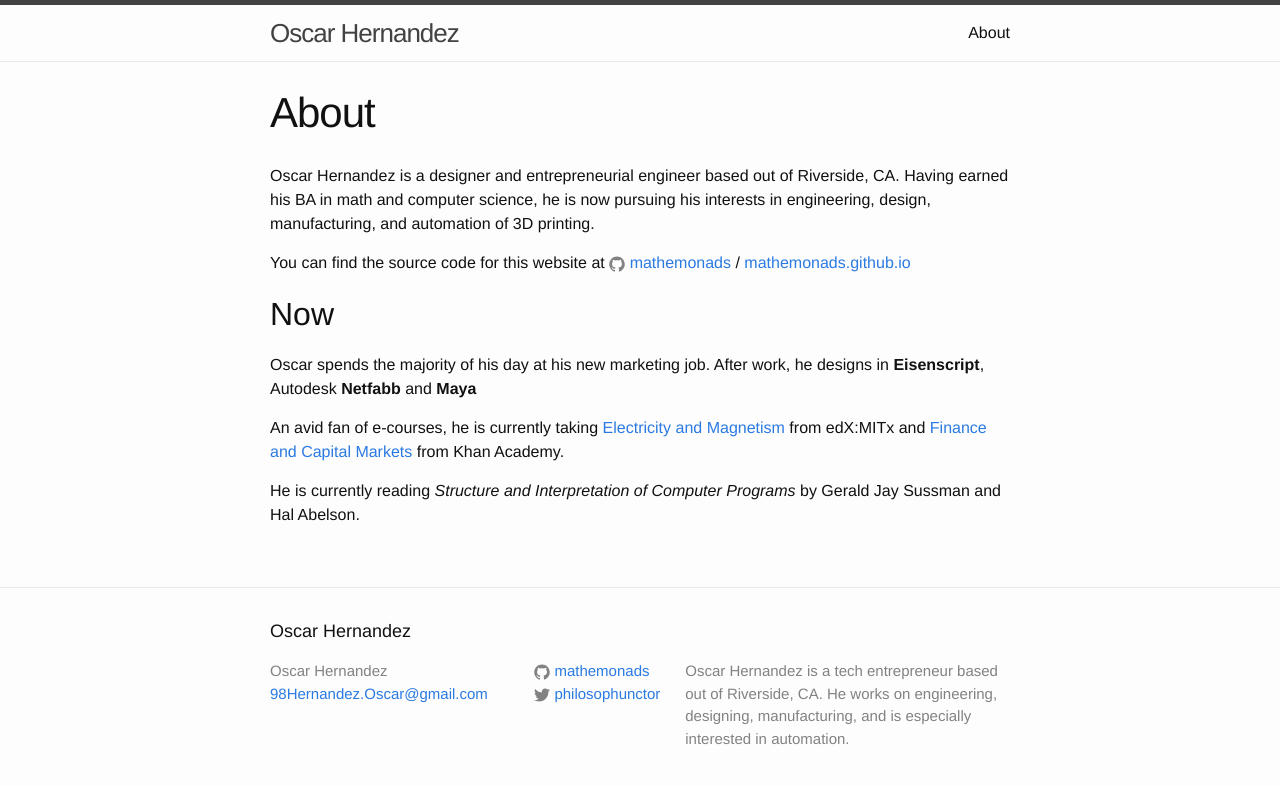
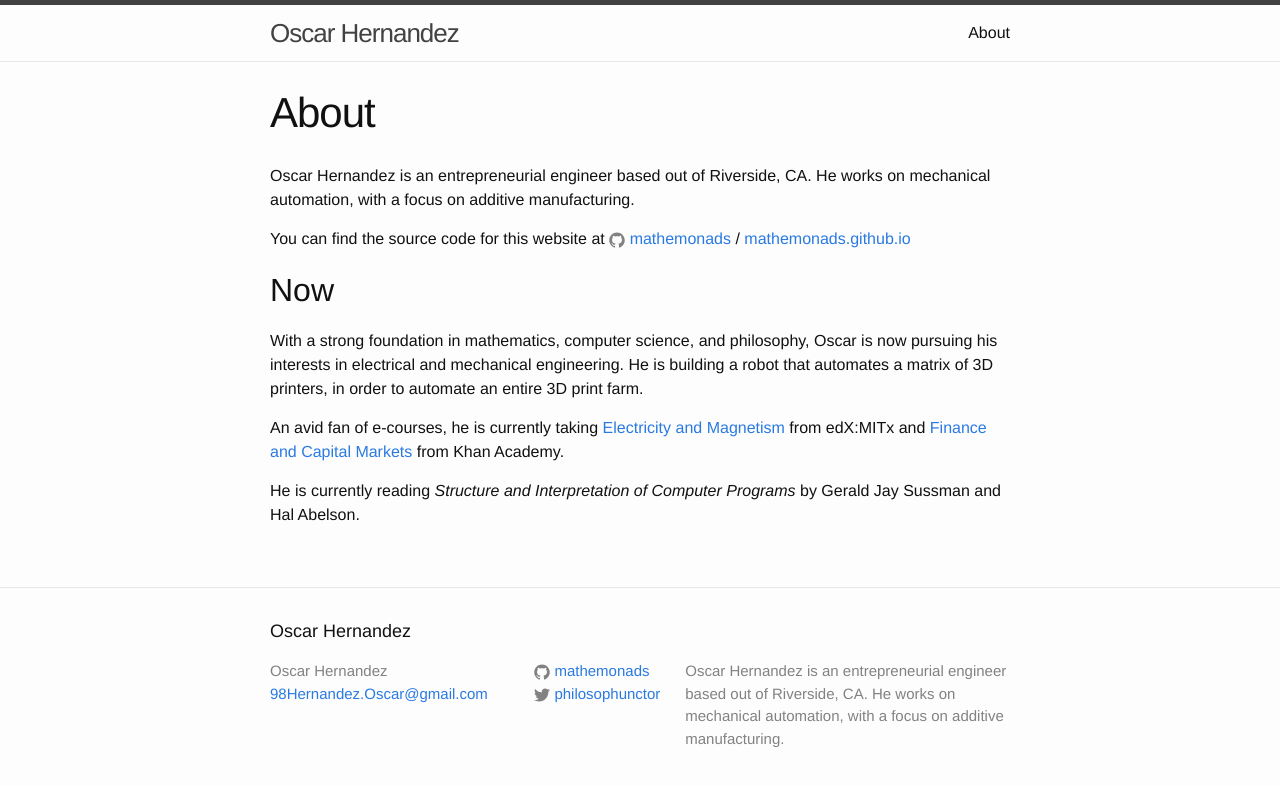
Before and after one commit to mathemonads/mathemonads.github.io, a Jekyll site: the page built from about.md, in a window 1280 px wide. Shown: the top 786 px of the page. Built offline with Jekyll 4.4.1, drawn with Linux system fonts in a browser that asks for light colours.

Commit message:
update now

```diff
--- a/_config.yml
+++ b/_config.yml
@@ -9,8 +9,8 @@
 title: Oscar Hernandez
 email: 98Hernandez.Oscar@gmail.com
 description: > # this means to ignore newlines until "baseurl:"
-        Oscar Hernandez is a tech entrepreneur based out of Riverside, CA.
-        He works on engineering, designing, manufacturing, and is especially interested in automation.
+        Oscar Hernandez is an entrepreneurial engineer based out of Riverside, CA.
+        He works on mechanical automation, with a focus on additive manufacturing.
 baseurl: "" # the subpath of your site, e.g. /blog
 url: "http://mathemonads.github.io" # the base hostname & protocol for your site
 twitter_username: philosophunctor
--- a/about.md
+++ b/about.md
@@ -4,15 +4,14 @@ title: About
 permalink: /about/
 ---
 
-
-Oscar Hernandez is a designer and entrepreneurial engineer based out of Riverside, CA. Having earned his BA in math and computer science, he is now pursuing his interests in engineering, design, manufacturing, and automation of 3D printing.
+{{ site.description }}
 
 You can find the source code for this website at {% include icon-github.html username="mathemonads" %} / [mathemonads.github.io](https://github.com/mathemonads/mathemonads.github.io)
 
 ## Now
 
-Oscar spends the majority of his day at his new marketing job.
-After work, he designs in **Eisenscript**, Autodesk **Netfabb** and **Maya**
+With a strong foundation in mathematics, computer science, and philosophy, Oscar is now pursuing his interests in electrical and mechanical engineering.
+He is building a robot that automates a matrix of 3D printers, in order to automate an entire 3D print farm.
 
 An avid fan of e-courses, he is currently taking [Electricity and Magnetism](https://www.edx.org/course/electricity-and-magnetism-electrostatics "Electricity and Magnetism: Electrostatics") from edX:MITx and [Finance and Capital Markets](https://www.khanacademy.org/economics-finance-domain/core-finance "Finance and Capital Markets: Stocks and Bonds") from Khan Academy.
 
```
Also changed, not shown: favicon.ico (added).
